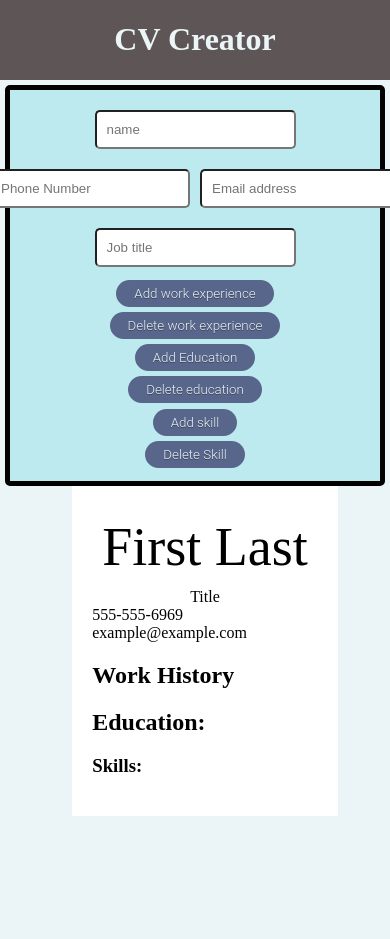
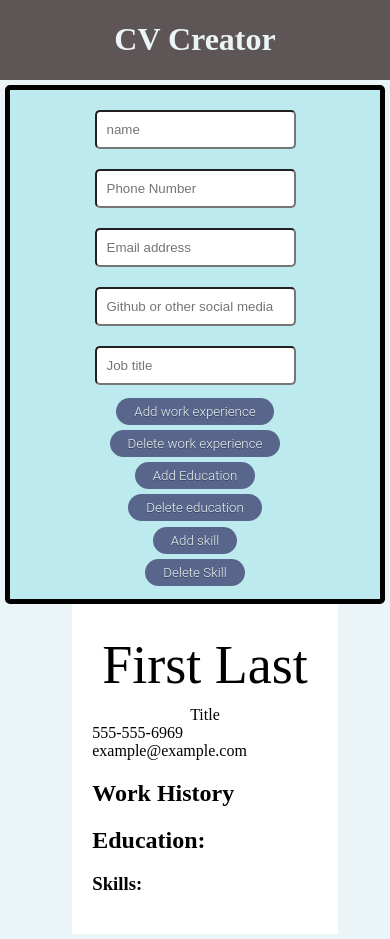
Before and after one commit to 9James9/CVMaker, a React (Create React App) app: page / in a window 390 px wide. Before the commit the page ends 844 px from the top, so only its background shows below. Built offline with nearby package versions, Linux system fonts and the light colour scheme.

Commit message:
added github input and resized contactinput container on mobile screens

```diff
--- /dev/null
+++ b/src/components/Displays/Personal/githubdisplay.js
@@ -0,0 +1,11 @@
+import React from 'react';
+import './githubdisplay.css'
+const GithubDisplay = ({github}) => {
+  return (
+      <div>
+          {github ? github : ''}
+      </div>
+  );
+};
+
+export default GithubDisplay;
--- a/src/components/Main/main.js
+++ b/src/components/Main/main.js
@@ -13,6 +13,7 @@ import ContactDisplay from "../Displays/Contact/contactdisplay";
 import Contactinput from "../Inputs/Contact/contactinput";
 import SkillsInput from "../Inputs/Personal/Skills/skillsinput";
 import SkillsDisplay from "../Displays/Personal/Skills/skillsdisplay";
+import GithubDisplay from "../Displays/Personal/githubdisplay";
 export function Main() {
   const [name, setName] = useState("");
   const [job, setJob] = useState("");
@@ -24,7 +25,7 @@ export function Main() {
   const [email, setEmail] = useState('')
   const [skills, setSkills] = useState({ skills: ""})
   const [skillsInputs, setSkillsInputs] = useState([])
-
+  const [github, setGithub] = useState('')
   const updateSkill = e => {
     setSkills((prevState) => ({
       skills: {
@@ -50,7 +51,9 @@ export function Main() {
     setSkillsInputs(skillsInputs.concat(<SkillsInput key={skillsInputs.length} updateSkill={updateSkill}/>))
   }
 
-
+  const updateGithub = e => {
+    setGithub(e.target.value)
+  }
   const updateEmail = e => {
     setEmail(e.target.value)
   }
@@ -182,7 +185,7 @@ export function Main() {
     <div className="container">
       <div className="input-container">
         <PersonalInput setName={updateName} />
-        <Contactinput updatePhone={updatePhone} updateEmail={updateEmail}/>
+        <Contactinput updatePhone={updatePhone} updateEmail={updateEmail} updateGithub={updateGithub}/>
         <JobInput updateJobTitle={updateJobTitle} />
         <button onClick={onAddBtnClick}>Add work experience</button>
         <button onClick={removeWorkClick}>Delete work experience</button>
@@ -199,6 +202,7 @@ export function Main() {
         <NameDisplay name={name} />
         <TitleDisplay title={job} />
         <ContactDisplay phone={phone} email={email}/>
+        <GithubDisplay github={github}/>
         <div className="job-workHistory-container">
           <WorkHistoryDisplay workHistory={workHistory} />
         </div>
--- a/src/components/inputs/Contact/contactinput.css
+++ b/src/components/inputs/Contact/contactinput.css
@@ -3,3 +3,8 @@
     align-items: center;
     justify-content: center;
 }
+@media (max-width: 700px) {
+    .contactinput__container {
+        flex-direction: column;
+    }
+}
--- a/src/components/inputs/Contact/contactinput.js
+++ b/src/components/inputs/Contact/contactinput.js
@@ -1,10 +1,11 @@
 import React from 'react';
 import './contactinput.css'
-const Contactinput = ({updatePhone, updateEmail}) => {
+const Contactinput = ({updatePhone, updateEmail, updateGithub}) => {
   return (
     <div className='contactinput__container'>
       <input type="number" placeholder='Phone Number' onChange={(e) => {updatePhone(e)}}></input>
       <input type="email" placeholder='Email address' onChange={e => {updateEmail(e)}}></input>
+      <input type="text" placeholder='Github or other social media' onChange={e => {updateGithub(e)}}></input>
     </div>
   );
 };
```
Also changed, not shown: src/components/Displays/Personal/githubdisplay.css (added).
